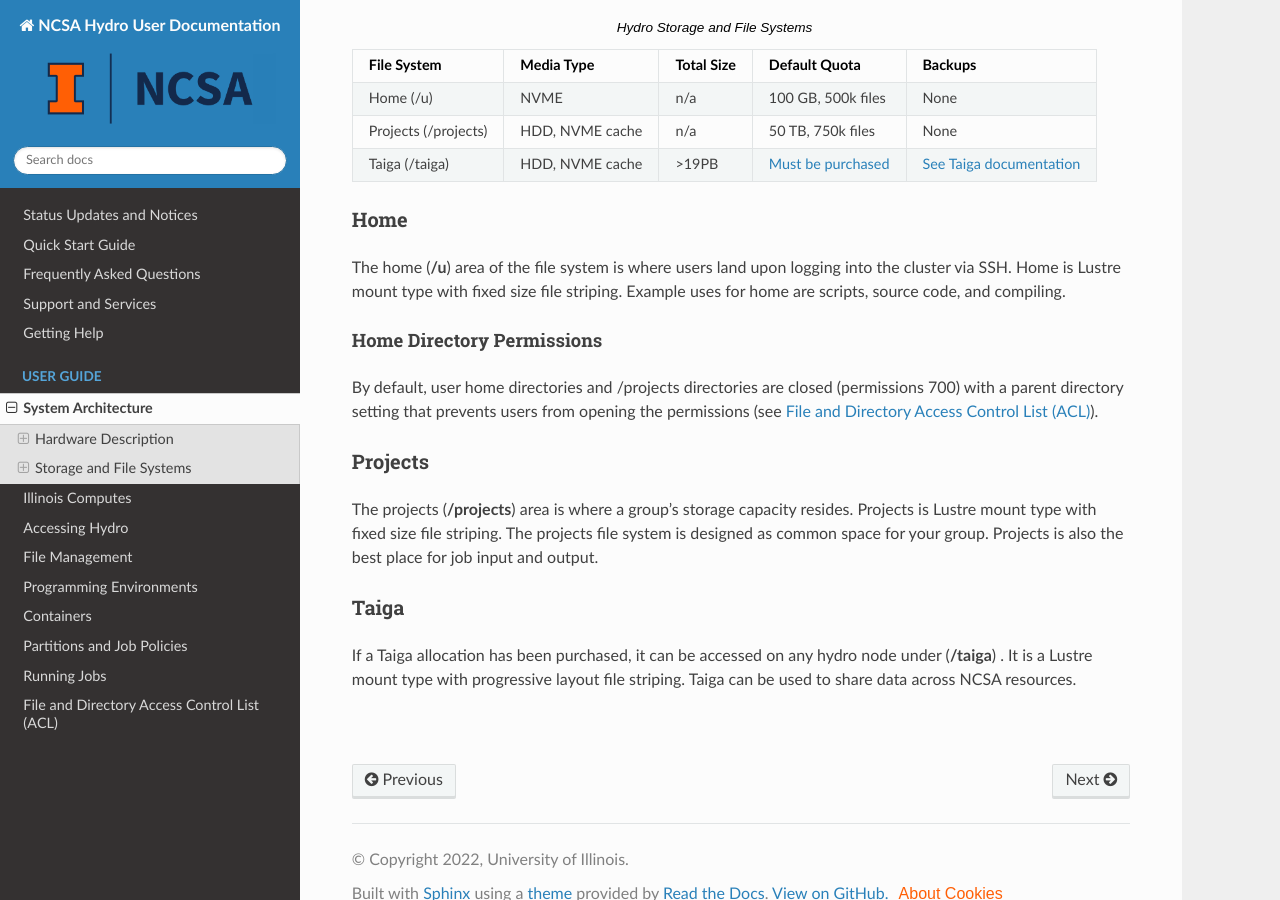
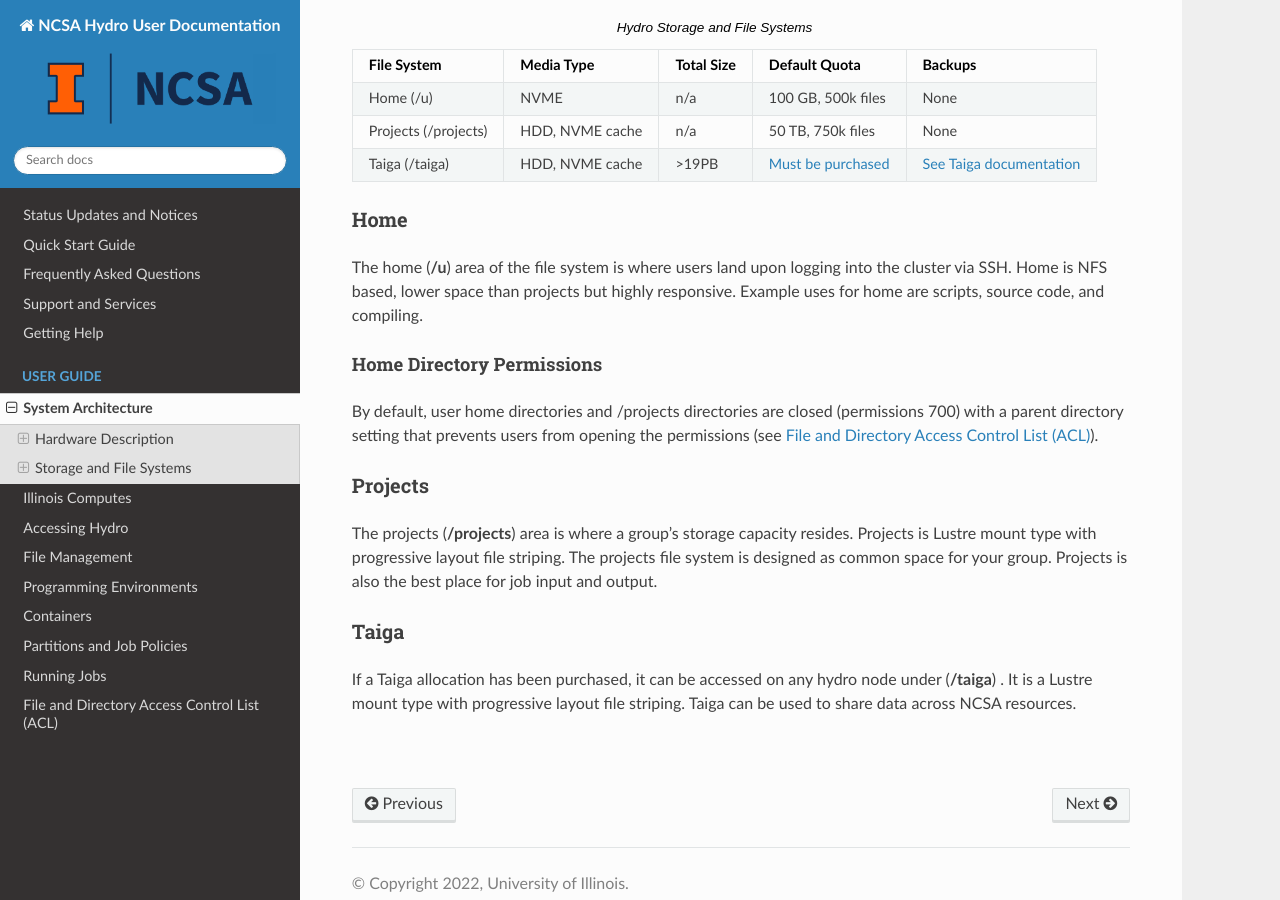
Before and after one commit to ncsa/hydro_documentation, a Sphinx documentation site: the page built from docs/source/user-guide/architecture.rst, in a window 1280 px wide and 900 px high, scrolled down 1949 px. Built offline with Sphinx 7.4.7 and the Read the Docs theme 3.1.0, drawn with Linux system fonts in a browser that asks for light colours.

Commit message:
Update architecture.rst
Updated fs descriptions.

```diff
--- a/docs/source/user-guide/architecture.rst
+++ b/docs/source/user-guide/architecture.rst
@@ -113,7 +113,7 @@
 Home
 ~~~~~~~~
 
-The home (**/u**) area of the file system is where users land upon logging into the cluster via SSH. Home is Lustre mount type with fixed size file striping. Example uses for home are scripts, source code, and compiling.
+The home (**/u**) area of the file system is where users land upon logging into the cluster via SSH. Home is NFS based, lower space than projects but highly responsive. Example uses for home are scripts, source code, and compiling.
 
 Home Directory Permissions
 $$$$$$$$$$$$$$$$$$$$$$$$$$$$$
@@ -123,7 +123,7 @@
 Projects
 ~~~~~~~~~~
 
-The projects (**/projects**) area is where a group's storage capacity resides. Projects is Lustre mount type with fixed size file striping. The projects file system is designed as common space for your group. Projects is also the best place for job input and output.
+The projects (**/projects**) area is where a group's storage capacity resides. Projects is Lustre mount type with progressive layout file striping. The projects file system is designed as common space for your group. Projects is also the best place for job input and output.
 
 Taiga
 ~~~~~~~~~~~~~~~~~~~~
```
